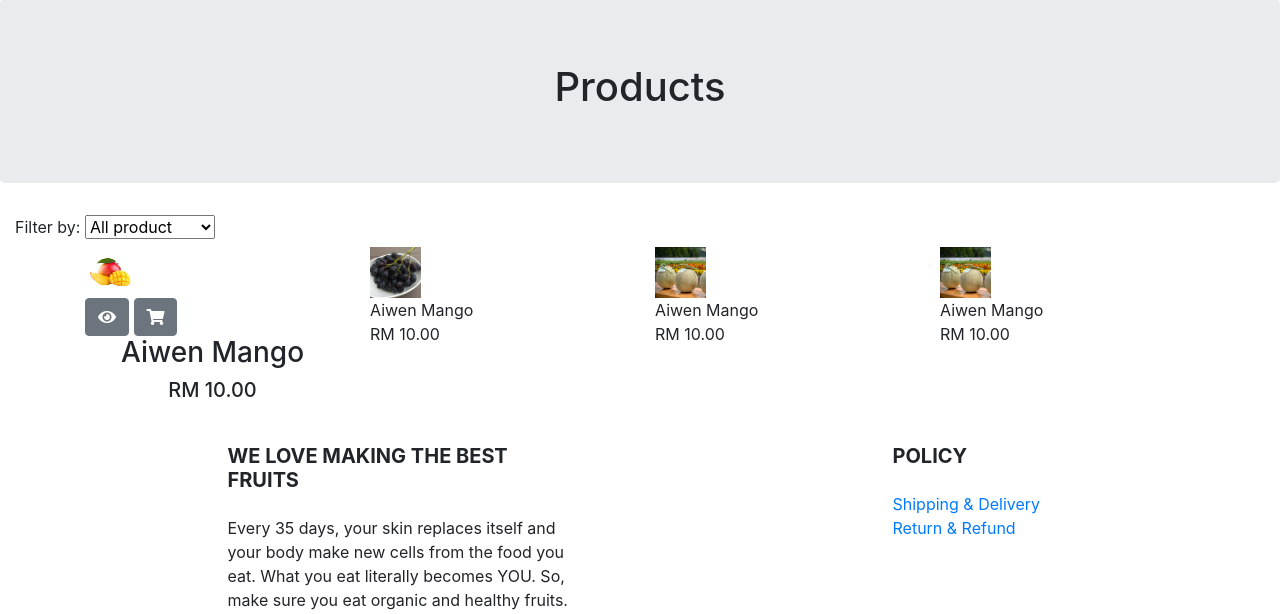
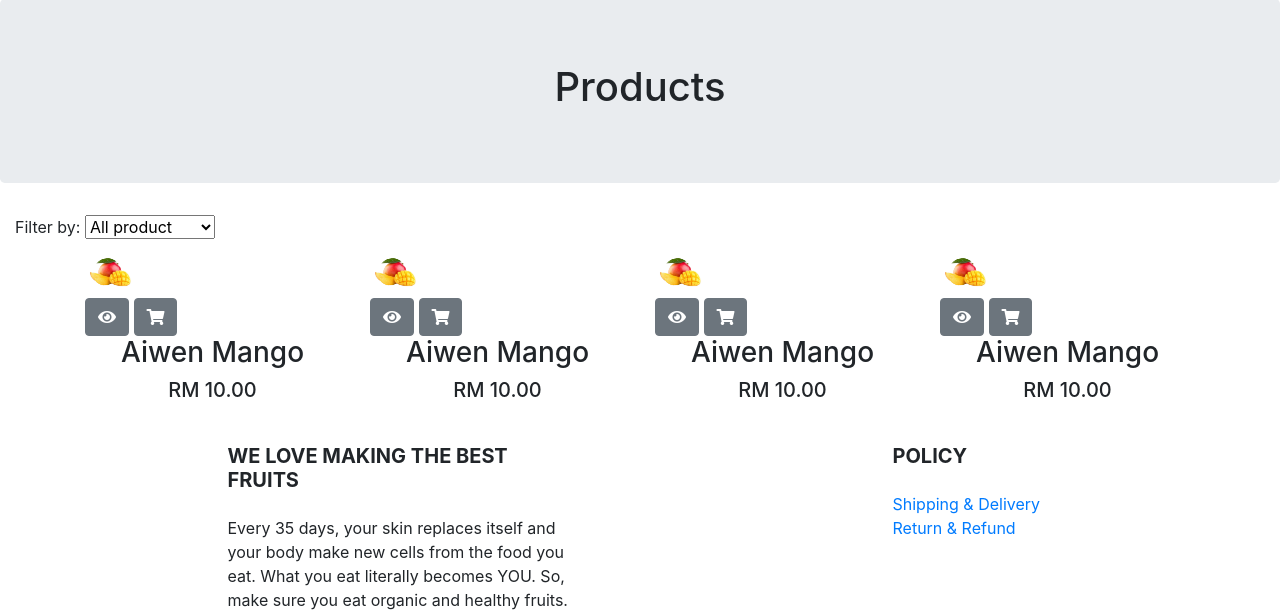
Before and after one commit to dextersiow/webAssignment, a PHP site: page /product.php in a window 1280 px wide. Shown: the part 214-828 px from the top of the page. Run offline with PHP 8.4, Linux system fonts and the light colour scheme; some libraries are stand-ins or nearby versions.

Commit message:
dexter editted

```diff
--- a/product.php
+++ b/product.php
@@ -55,23 +55,47 @@ and open the template in the editor.
                         <h5>RM 10.00</h5>
                     </div>
                 </div>
+
                 <div class="col-3">
-                <a target="_blank" href="#">
-                    <img src="./pics/products/autumn_royal_black_grapes.jpg"></img>
-                </a>
-                <div class="desc">Aiwen Mango<br/>RM 10.00</div>
+                    <div class="product-top">
+                        <img src="./pics/products/aiwen_mango.jpg">
+                        <div class="overlay">
+                            <button type="button" class="btn btn-secondary" title="Preview"><i class="fa fa-eye"></i></button>
+                            <button type="button" class="btn btn-secondary" title="Add to cart"><i class="fa fa-shopping-cart"></i></button>
                         </div>
+                    </div>
+                    <div class="product-bottom text-center">
+                        <h3>Aiwen Mango</h3>
+                        <h5>RM 10.00</h5>
+                    </div>
+                </div>
+
                 <div class="col-3">
-                <a target="_blank" href="#">
-                    <img src="./pics/products/hokkaido_honeydew.jpg"></img>
-                </a>
-                <div class="desc">Aiwen Mango<br/>RM 10.00</div>
+                    <div class="product-top">
+                        <img src="./pics/products/aiwen_mango.jpg">
+                        <div class="overlay">
+                            <button type="button" class="btn btn-secondary" title="Preview"><i class="fa fa-eye"></i></button>
+                            <button type="button" class="btn btn-secondary" title="Add to cart"><i class="fa fa-shopping-cart"></i></button>
                         </div>
+                    </div>
+                    <div class="product-bottom text-center">
+                        <h3>Aiwen Mango</h3>
+                        <h5>RM 10.00</h5>
+                    </div>
+                </div>
+
                 <div class="col-3">
-                <a target="_blank" href="#">
-                    <img src="./pics/products/hokkaido_honeydew.jpg"></img>
-                </a>
-                <div class="desc">Aiwen Mango<br/>RM 10.00</div>
+                    <div class="product-top">
+                        <img src="./pics/products/aiwen_mango.jpg">
+                        <div class="overlay">
+                            <button type="button" class="btn btn-secondary" title="Preview"><i class="fa fa-eye"></i></button>
+                            <button type="button" class="btn btn-secondary" title="Add to cart"><i class="fa fa-shopping-cart"></i></button>
+                        </div>
+                    </div>
+                    <div class="product-bottom text-center">
+                        <h3>Aiwen Mango</h3>
+                        <h5>RM 10.00</h5>
+                    </div>
                 </div>
             </div>
         </div>
```
Also changed, not shown: assets/css/product.css (added, +9 -0 lines). Lines whose indentation alone changed are shown as unchanged.
